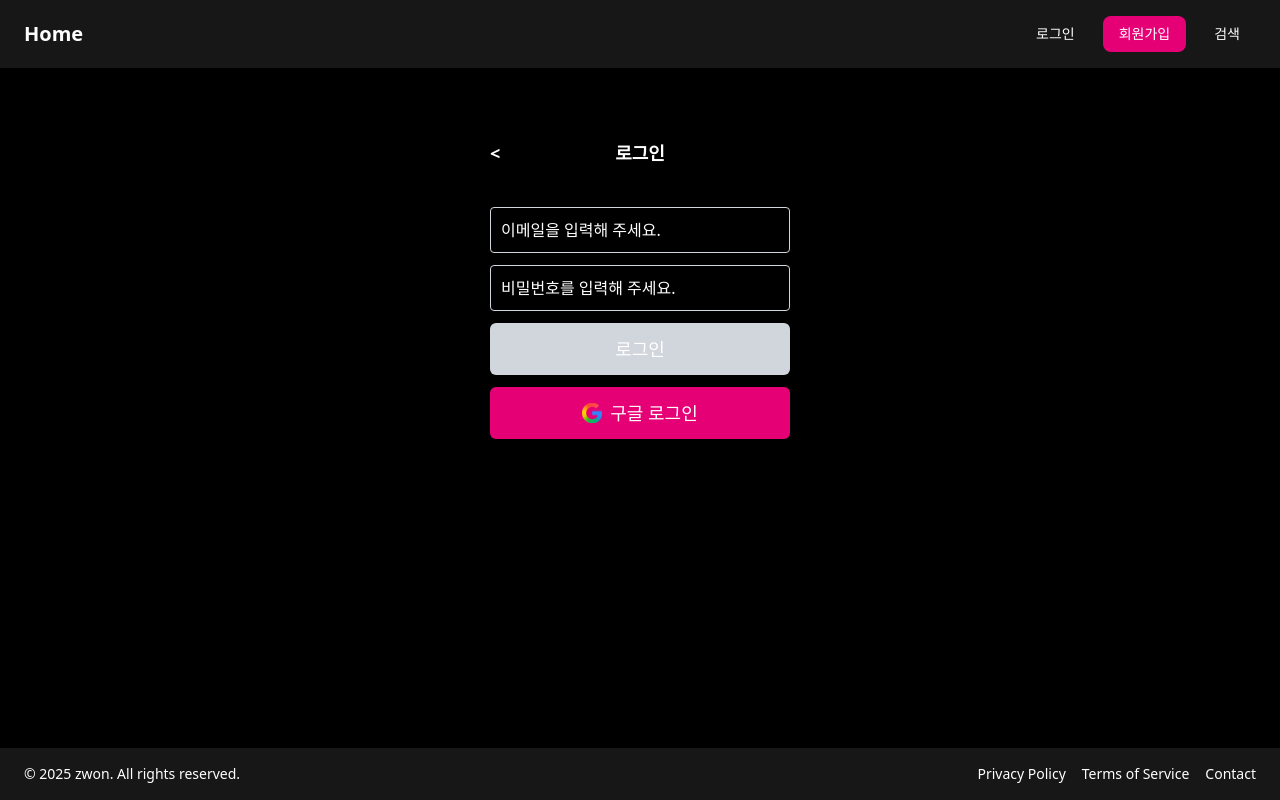
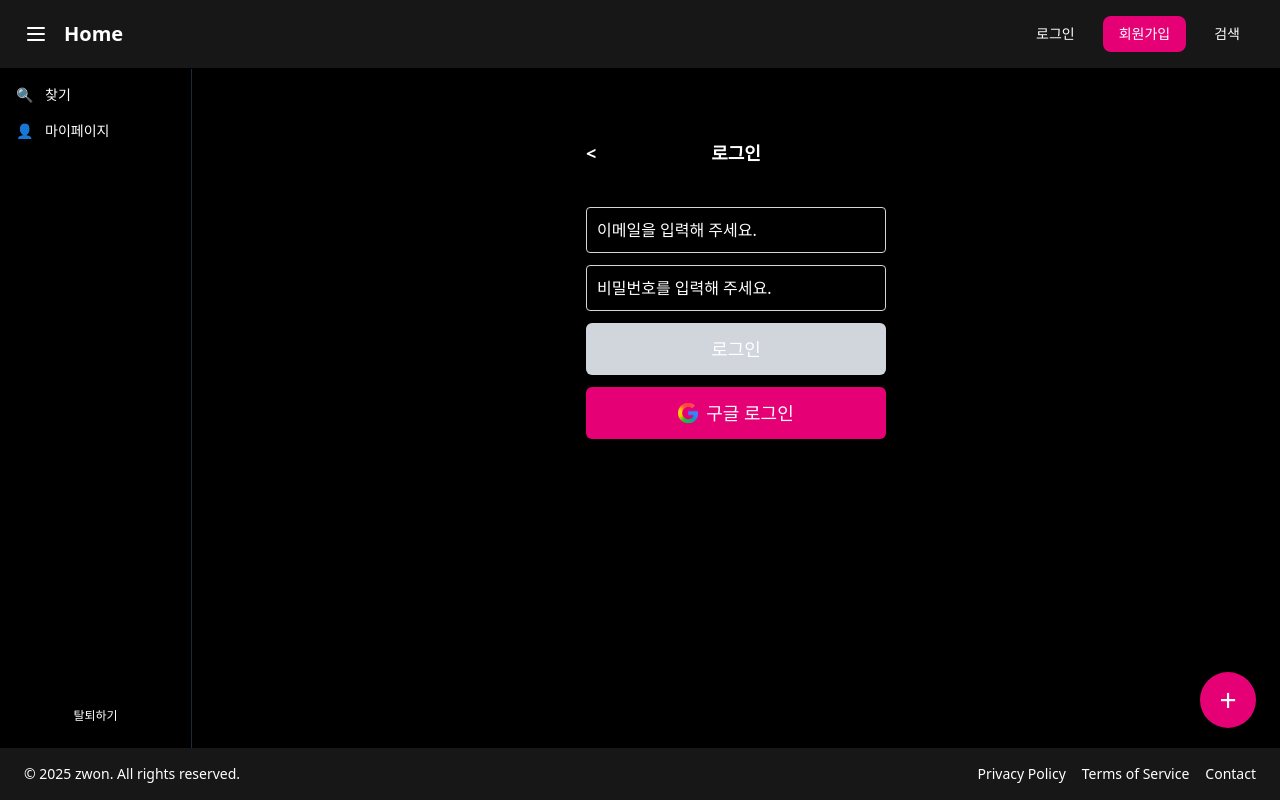
Before and after one commit to 9th-ddwumc/9th-web-c, a React (Vite) app: page /login in a window 1280 px wide. Built offline with nearby package versions, Linux system fonts and the light colour scheme.

Commit message:
feat: 기본 레이아웃 구성

```diff
--- /dev/null
+++ b/src/components/FloatingButton.tsx
@@ -0,0 +1,25 @@
+import { useNavigate } from "react-router-dom";
+
+interface FloatingButtonProps {
+  to: string; // 이동할 경로
+}
+
+const FloatingButton = ({ to }: FloatingButtonProps) => {
+  const navigate = useNavigate();
+
+  const handleClick = () => {
+    navigate(to);
+  };
+
+  return (
+    <button
+      onClick={handleClick}
+      className='fixed bottom-18 right-6 w-14 h-14 bg-pink-600 text-white rounded-full
+        flex items-center justify-center text-3xl hover:bg-pink-700 transition-colors z-50 text-center'
+    >
+      +
+    </button>
+  );
+};
+
+export default FloatingButton;
--- a/src/components/Navbar.tsx
+++ b/src/components/Navbar.tsx
@@ -1,18 +1,56 @@
 import { Link, useNavigate } from 'react-router-dom';
 import { useAuth } from '../context/AuthContext';
+import { useEffect, useState } from 'react';
+import type { ResponseMyInfoDto } from '../types/auth';
+import { getMyInfo } from '../apis/auth';
 
-export const Navbar = () => {
-  const { accessToken } = useAuth();
+interface NavbarProps {
+  onMenuClick?: () => void;
+}
+
+const Navbar = ({ onMenuClick }: NavbarProps) => {
+  const { accessToken, logout } = useAuth();
   const navigate = useNavigate();
+  const [data, setData] = useState<ResponseMyInfoDto | null>(null);
+
+  useEffect(() => {
+    const getData = async () => {
+      if (accessToken) { // accessToken 있을 때만 호출
+        try {
+          const response = await getMyInfo();
+          console.log(response);
+          setData(response); // response 전체를 저장
+        } catch (error) {
+          console.error('사용자 정보 로드 실패', error);
+        }
+      }
+    };
+
+    getData();
+  }, [accessToken]); // accessToken 변경될 때마다 실행
+
+  const handleLogout = async() => {
+    await logout();
+    navigate("/");
+  }
 
   return (
-    <nav className='flex items-center justify-between px-6 py-4 border-b bg-[#171717]'>
-      {/* 왼쪽: 홈 */}
-      <Link to='/' className='flex items-center text-white text-xl font-bold'>
-        Home
-      </Link>
+    <nav className='flex items-center justify-between px-6 py-4 border-b bg-[#171717] z-50 relative'>
+      <div className='flex items-center gap-4'>
+        <button
+          onClick={onMenuClick}
+          className='text-white hover:text-gray-300'
+        >
+          <svg width="24" height="24" viewBox="0 0 48 48" xmlns="http://www.w3.org/2000/svg">
+            <path fill="none" stroke="currentColor" strokeLinecap="round" strokeLinejoin="round" strokeWidth="4" d="M7.95 11.95h32m-32 12h32m-32 12h32"/>
+          </svg>
+        </button>
 
-      {/* 오른쪽: 버튼 그룹 */}
+        <Link to='/' className='flex items-center text-white text-xl font-bold'>
+          Home
+        </Link>
+      </div>
+
       <div className='flex items-center gap-3'>
         {!accessToken ? (
           <>
@@ -32,15 +70,19 @@ export const Navbar = () => {
             </button>
           </>
         ) : (
-          <Link
-            to='/mypage'
-            className='px-4 py-2 text-sm text-white font-medium hover:text-gray-300 transition-colors'
-          >
-            마이페이지
-          </Link>
+          <>
+            <span className='text-sm text-gray-300'>
+              {data?.data?.name || '사용자'} 님 반갑습니다.
+            </span>
+            <button
+              onClick={handleLogout}
+              className='px-4 py-2 text-sm text-white font-medium hover:text-gray-300 transition-colors'
+            >
+              로그아웃
+            </button>
+          </>
         )}
 
-        {/* 검색은 항상 표시 */}
         <Link
           to='/search'
           className='px-4 py-2 text-sm text-white font-medium hover:text-gray-300 transition-colors'
@@ -51,3 +93,5 @@ export const Navbar = () => {
     </nav>
   );
 };
+
+export default Navbar;
--- /dev/null
+++ b/src/components/Sidebar.tsx
@@ -0,0 +1,63 @@
+import { Link } from "react-router-dom";
+
+interface SidebarProps {
+  isOpen: boolean;
+  onClose: () => void;
+}
+
+const Sidebar = ({ isOpen, onClose }: SidebarProps) => {
+  return (
+    <>
+      {/* 작은 화면 */}
+      {isOpen && ( // 사이드바 열려있을 때만 렌더링
+        <div
+          className='fixed inset-0 bg-black bg-opacity-50 z-30 md:hidden'
+          onClick={onClose} // 외부 영역 클릭 시 사이드바 닫기
+        />
+      )}
+
+      {/* 사이드바 */}
+      <aside className={`
+        fixed md:static
+        top-16 md:top-0
+        left-0 bottom-0
+        w-48
+        bg-black border-r border-gray-800
+        flex flex-col p-4
+        transform lg:transform-none
+        transition-transform duration-300 ease-in-out
+        z-40
+        ${isOpen ? 'translate-x-0' : '-translate-x-full'}
+        md:translate-x-0
+      `}>
+        <nav className='space-y-4'>
+          <Link
+            to="/"
+            onClick={onClose}
+            className='flex items-center gap-3 text-sm text-white hover:text-gray-300'
+          >
+            <span>🔍</span>
+            <span>찾기</span>
+          </Link>
+
+          <Link
+            to="/mypage"
+            onClick={onClose}
+            className='flex items-center gap-3 text-sm text-white hover:text-gray-300'
+          >
+            <span>👤</span>
+            <span>마이페이지</span>
+          </Link>
+        </nav>
+
+        <div className='mt-auto flex items-center justify-center'>
+          <button className='py-2 px-4 text-xs text-white hover:text-gray-300 transition-colors'>
+            탈퇴하기
+          </button>
+        </div>
+      </aside>
+    </>
+  );
+};
+
+export default Sidebar;
--- a/src/context/AuthContext.tsx
+++ b/src/context/AuthContext.tsx
@@ -52,7 +52,8 @@ export const AuthProvider = ({ children }: PropsWithChildren) => {
         setAccessToken(newAccessToken);
         setRefreshToken(newRefreshToken);
         alert("로그인 성공");
-        window.location.href = "/mypage";
+        // window.location.href = "/mypage";
+        window.location.href = "/";
       }
     } catch (error) {
       console.error("로그인 오류", error);
--- a/src/layouts/HomeLayout.tsx
+++ b/src/layouts/HomeLayout.tsx
@@ -1,14 +1,32 @@
-import { Outlet } from "react-router-dom";
-import { Navbar } from '../components/Navbar';
-import Footer from "../components/Footer";
+import { useEffect, useState } from 'react';
+import { Outlet } from 'react-router-dom';
+import Navbar from '../components/Navbar';
+import Sidebar from '../components/Sidebar';
+import Footer from '../components/Footer';
+import FloatingButton from '../components/FloatingButton';
 
 const HomeLayout = () => {
+  const [isSidebarOpen, setIsSidebarOpen] = useState(false);
+
+  useEffect(() => {
+    const handleResize = () => {
+      if (window.innerWidth < 768) setIsSidebarOpen(false);
+    };
+
+    window.addEventListener("resize", handleResize);
+    return () => window.removeEventListener("resize", handleResize);
+  }, []);
+
   return (
-    <div className='h-dvh flex flex-col'>
-      <Navbar />
-      <main className='flex-1 bg-black'>
-        <Outlet />
-      </main>
+    <div className='h-dvh flex flex-col bg-black'>
+      <Navbar onMenuClick={() => setIsSidebarOpen(true)}/>
+      <div className='flex flex-1 overflow-hidden'>
+        <Sidebar isOpen={isSidebarOpen} onClose={() => setIsSidebarOpen(false)} />
+        <main className='flex-1 overflow-y-auto'>
+          <Outlet />
+          <FloatingButton to="/create" />
+        </main>
+      </div>
       <Footer />
     </div>
   )
--- a/src/layouts/ProtectedLayout.tsx
+++ b/src/layouts/ProtectedLayout.tsx
@@ -1,7 +1,8 @@
 import { Navigate, Outlet } from "react-router-dom";
 import { useAuth } from "../context/AuthContext";
-import { Navbar } from "../components/Navbar";
 import Footer from "../components/Footer";
+import Navbar from "../components/Navbar";
+import Sidebar from "../components/Sidebar";
 
 const ProtectedLayout = () => {
   const { accessToken } = useAuth();
@@ -11,11 +12,14 @@ const ProtectedLayout = () => {
   }
 
   return (
-    <div className='h-dvh flex flex-col'>
+    <div className='h-dvh flex flex-col bg-black'>
       <Navbar />
-      <main className='flex-1 bg-black'>
-        <Outlet />
-      </main>
+      <div className='flex flex-1 overflow-hidden'>
+        <Sidebar/>
+        <main className='flex-1 overflow-y-auto'>
+          <Outlet />
+        </main>
+      </div>
       <Footer />
     </div>
   );
--- a/src/pages/HomePage.tsx
+++ b/src/pages/HomePage.tsx
@@ -3,12 +3,39 @@ import useGetLpList from "../hooks/queries/useGetLpList";
 const HomePage = () => {
   const { data, isPending, isError } = useGetLpList({});
 
-  if (isPending) return <p className='text-white'>로딩 중...</p>;
-  if (isError) return <p className='text-white'>에러 발생</p>;
+  if (isPending) return <p className='text-white p-8'>로딩 중...</p>;
+  if (isError) return <p className='text-white p-8'>에러 발생</p>;
 
   return (
-    <div className="text-white">
-      {data?.map((lp) => <p>{lp.title}</p>)}
+    <div className='p-8'>
+      <div className='flex gap-4 mb-6 justify-end'>
+        <button className='px-4 py-2 bg-white text-black rounded-full font-medium'>
+          오래된순
+        </button>
+        <button className='px-4 py-2 bg-transparent text-white border border-gray-700 rounded-full'>
+          최신순
+        </button>
+      </div>
+
+      <div className='grid grid-cols-2 md:grid-cols-3 lg:grid-cols-4 xl:grid-cols-5 gap-4'>
+        {data?.map((lp) => (
+          <div key={lp.id} className='group cursor-pointer'>
+            <div className='aspect-square bg-gray-800 rounded overflow-hidden mb-2'>
+              {lp.thumbnail ? (
+                <img
+                  src={lp.thumbnail}
+                  alt={lp.title}
+                  className='w-full h-full object-cover group-hover:scale-105 transition-transform'
+                />
+              ) : (
+                <div className='w-full h-full flex items-center justify-center text-gray-600'>
+                  No Image
+                </div>
+              )}
+            </div>
+          </div>
+        ))}
+      </div>
     </div>
   );
 };
```
Also changed, not shown: src/hooks/queries/useGetLpList.ts (+11 -11 lines).
